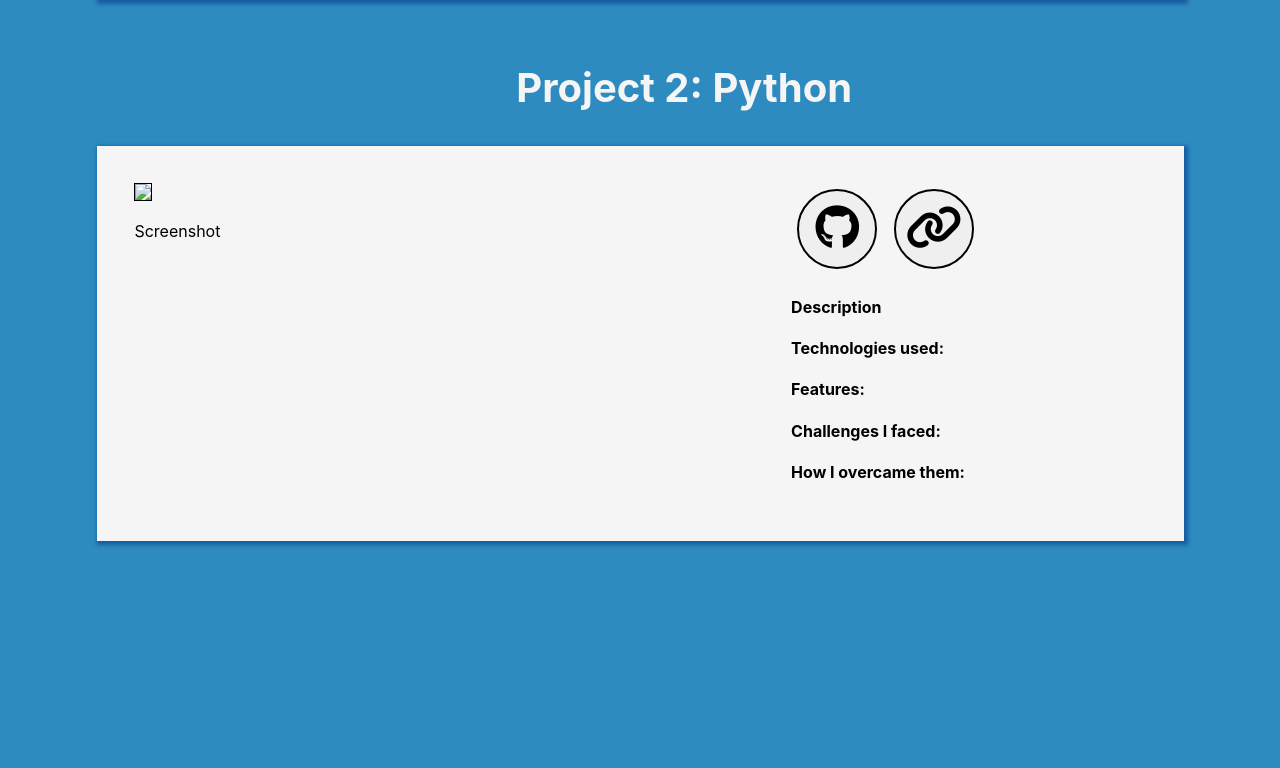
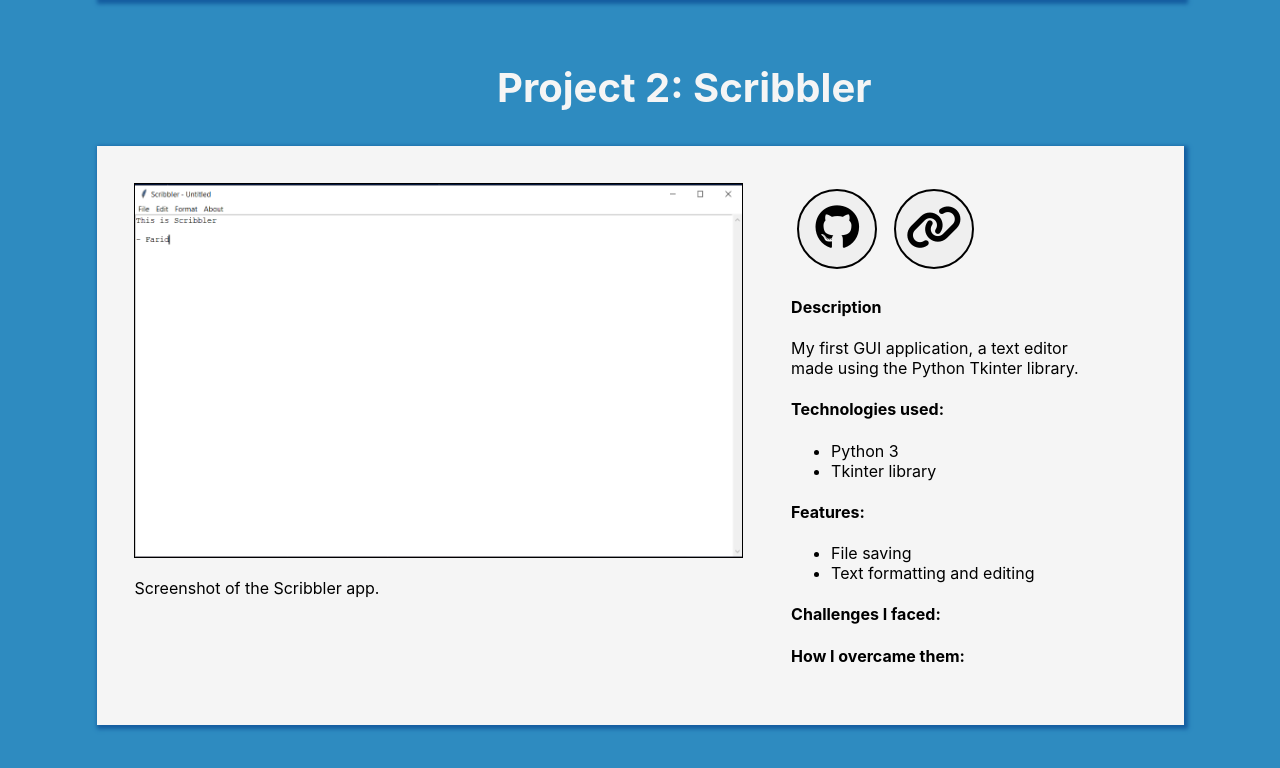
Before and after one commit to Fanwar243/Fanwar243.github.io, a plain HTML site: page portfolio.html in a window 1280 px wide. Shown: the part 1182-1950 px from the top of the page. Before the commit the page ends 1786 px from the top, so only its background shows below. Drawn offline with Linux system fonts and the light colour scheme.

Commit message:
Added info on Python project, changed resume

```diff
--- a/portfolio.html
+++ b/portfolio.html
@@ -54,21 +54,30 @@
                 </div>
 
             </div>
-            <h2 class="title">Project 2: Python</h2>
+            <h2 class="title">Project 2: Scribbler</h2>
             <div class="card">
                 <div class="container">
-                    <img src="#">
-                    <p>Screenshot</p>
+                    <img src="images/scribbler screenshot.png">
+                    <p>Screenshot of the Scribbler app.</p>
                 </div>
 
                 <div class="card-info">
                     <div class="buttons">
-                        <button class="github" onclick="window.location.href='#'"><i class="fab fa-github"></i></button>
+                        <button class="github" onclick="window.location.href='https://github.com/Fanwar243/textEditor'"><i class="fab fa-github"></i></button>
                         <button class="site" onclick="window.location.href='#'"><i class="fas fa-link"></i></button>
                     </div>
                     <h4>Description</h4>
+                    <p>My first GUI application, a text editor made using the Python Tkinter library.</p>
                     <h4>Technologies used:</h4>
+                    <ul>
+                        <li>Python 3</li>
+                        <li>Tkinter library</li>
+                    </ul>
                     <h4>Features:</h4>
+                    <ul>
+                        <li>File saving</li>
+                        <li>Text formatting and editing</li>
+                    </ul>
                     <h4>Challenges I faced:</h4>
                     <h4>How I overcame them:</h4>
                 </div>
```
Also changed, not shown: images/scribbler screenshot.png (added), 1 other file.
